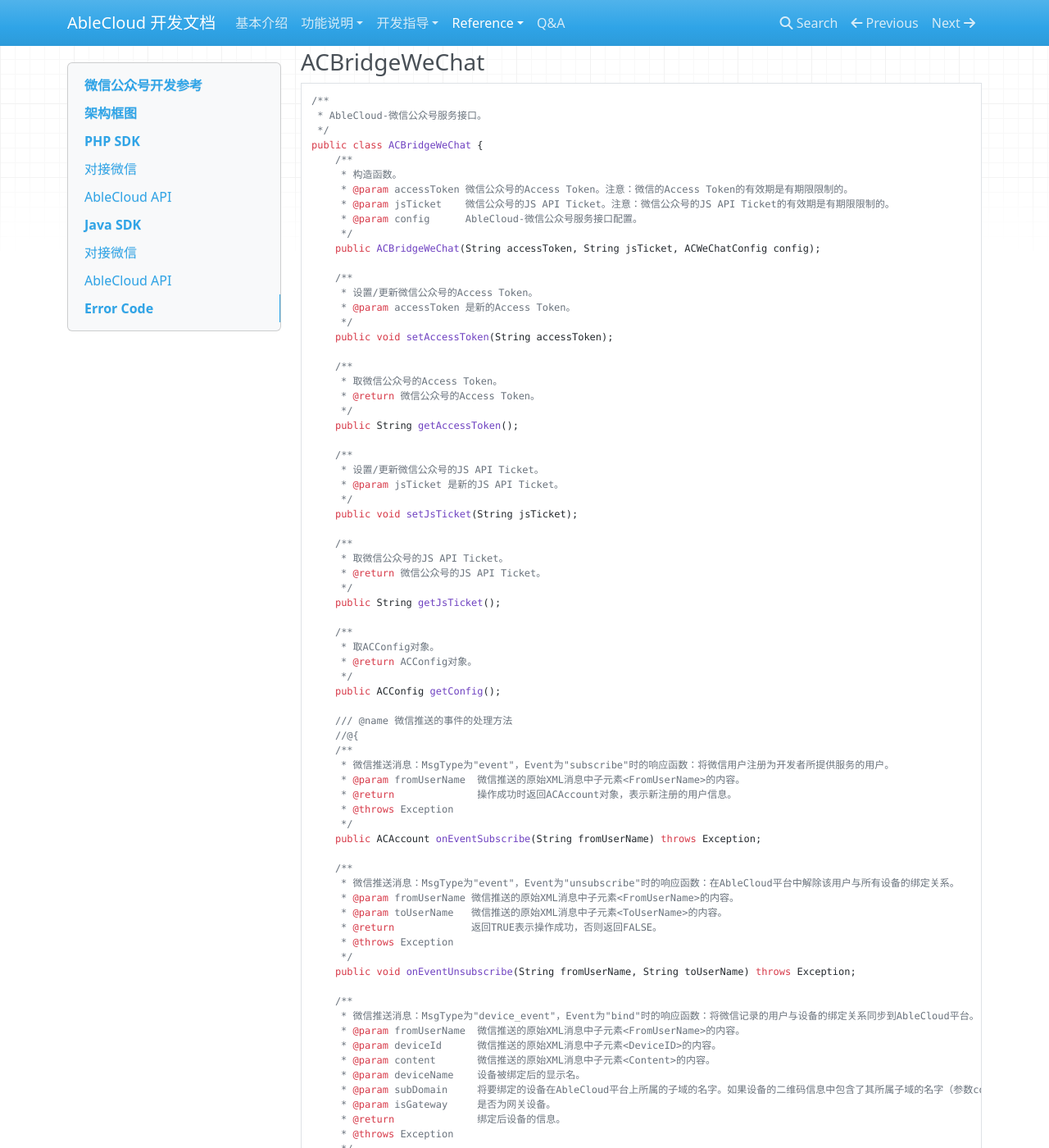
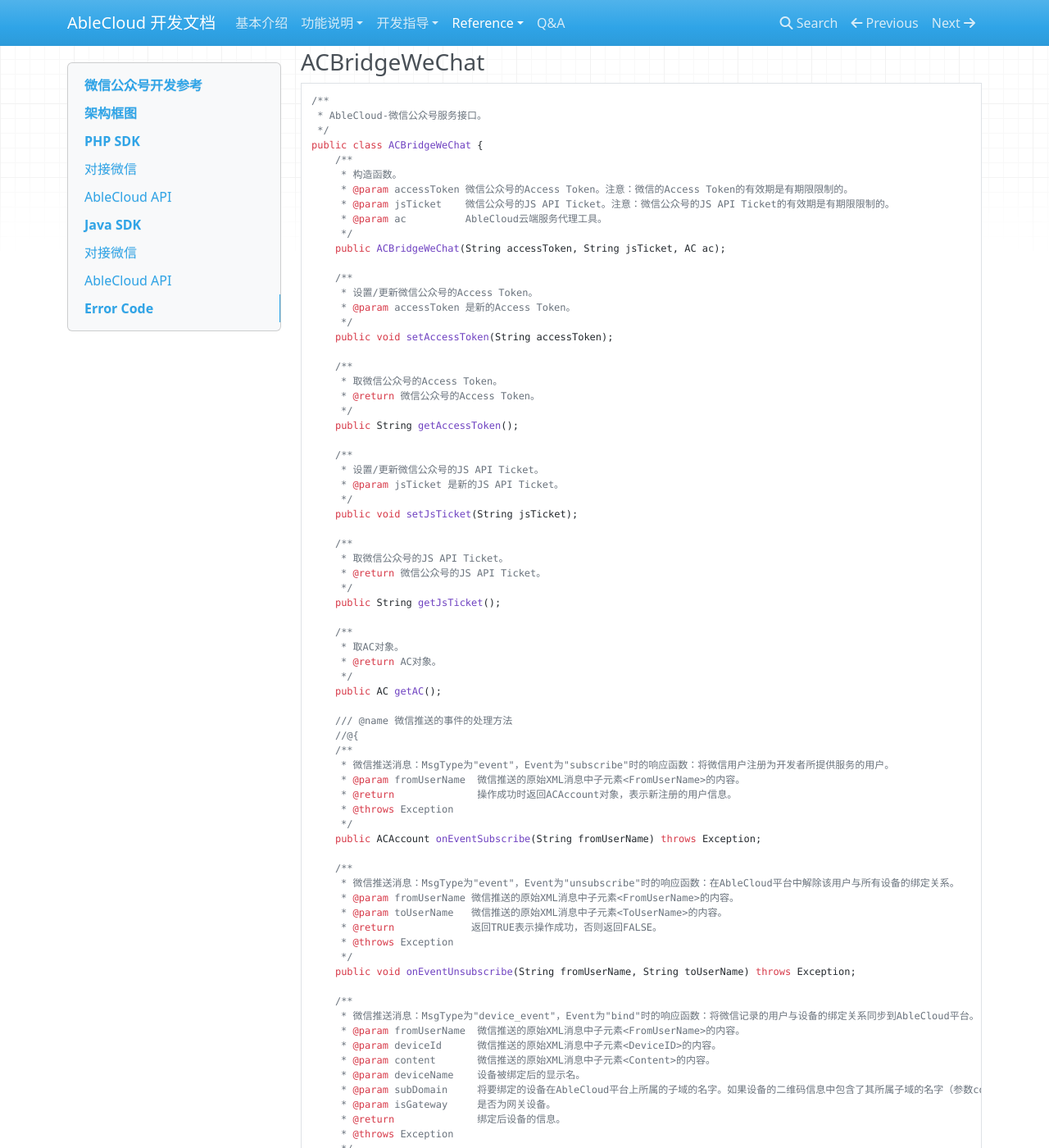
Before and after one commit to JessonW/rd_docs, an MkDocs documentation site: the page built from docs/reference/wechat.md, in a window 1280 px wide and 1400 px high, scrolled down 5320 px. Shown: the whole window at 82% size. Built offline with MkDocs 1.6.1, drawn with Linux system fonts in a browser that asks for light colours; nearby versions of some CDN libraries; old or Windows-style settings are respelled for this version of MkDocs; some of the changed text lies outside the part shown.

Commit message:
update WeChat Java SDK reference

````diff
--- a/docs/reference/wechat.md
+++ b/docs/reference/wechat.md
@@ -263,9 +263,9 @@
      * 构造函数。
      * @param accessToken 微信公众号的Access Token。注意：微信的Access Token的有效期是有期限限制的。
      * @param jsTicket    微信公众号的JS API Ticket。注意：微信公众号的JS API Ticket的有效期是有期限限制的。
-     * @param config      AbleCloud-微信公众号服务接口配置。
+     * @param ac          AbleCloud云端服务代理工具。
      */
-    public ACBridgeWeChat(String accessToken, String jsTicket, ACWeChatConfig config);
+    public ACBridgeWeChat(String accessToken, String jsTicket, AC ac);
 
     /**
      * 设置/更新微信公众号的Access Token。
@@ -292,10 +292,10 @@
     public String getJsTicket();
 
     /**
-     * 取ACConfig对象。
-     * @return ACConfig对象。
+     * 取AC对象。
+     * @return AC对象。
      */
-    public ACConfig getConfig();
+    public AC getAC();
 
     /// @name 微信推送的事件的处理方法
     //@{
@@ -446,6 +446,13 @@
 }
 ```
 
+示例：创建ACBridgeWeChat对象。
+```java
+ACWetChatConfig conf = new ACWeChatConfig(majorDomain, developerId, accessKey, secretKey, routerUrl);
+ACCloud ac = new ACCloud(conf);
+ACBridgeWeChat bridge = new ACBridgeWeChat(accessToken, jsTicket, ac);
+```
+
 ##AbleCloud API##
 请参考[Java SDK开发参考](./java.md)。
 
````
